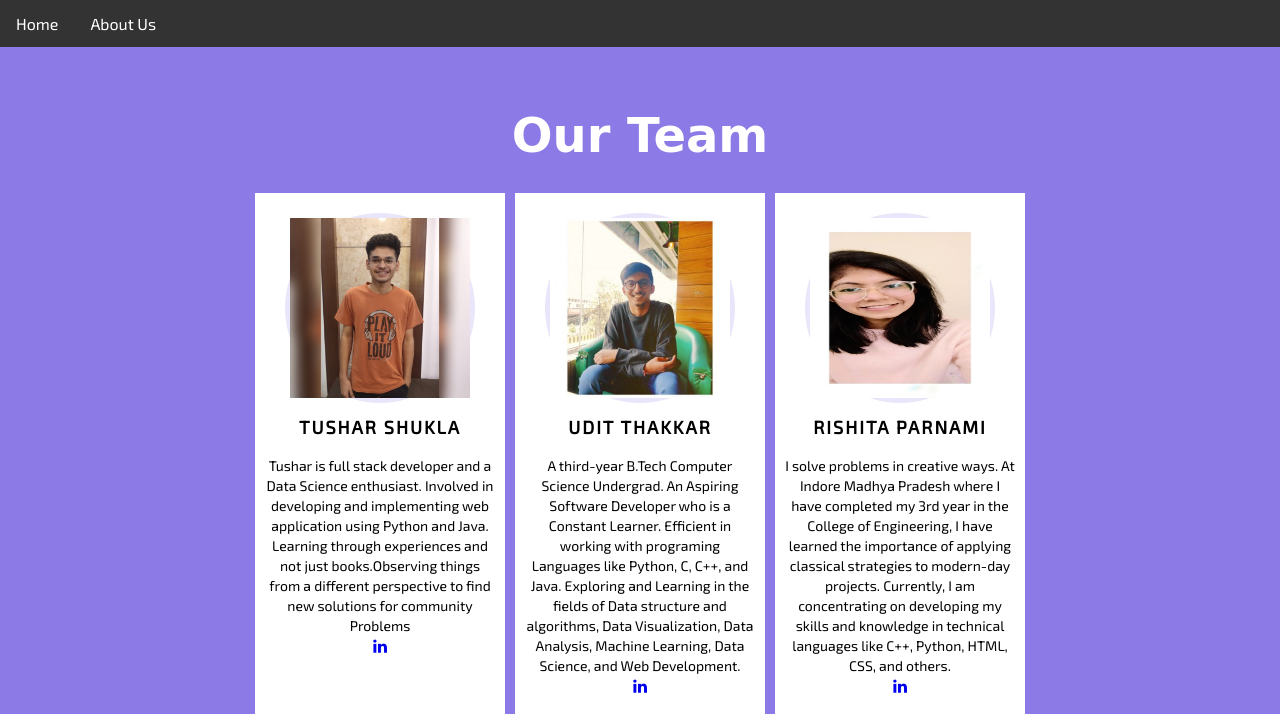
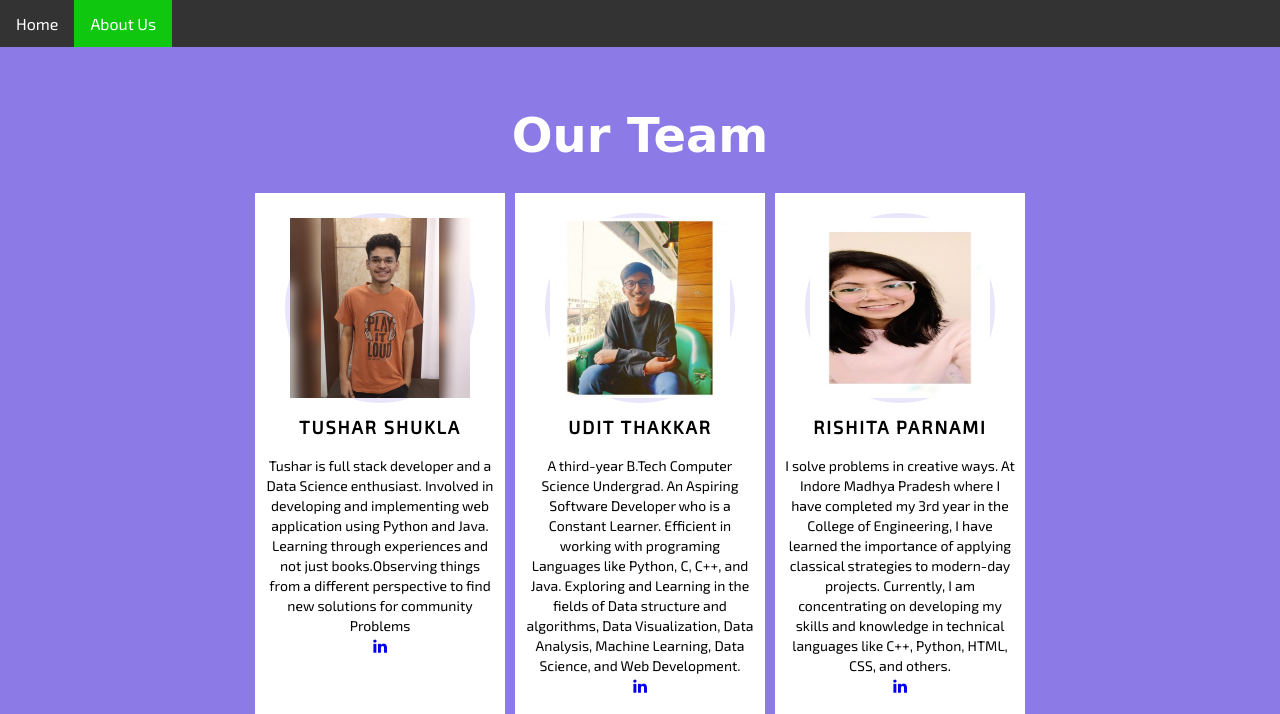
Before and after one commit to shuklatushar/INeuron-Flight-Fare-Prediction, a Flask app: page /about in a window 1280 px wide. Shown: the top 714 px of the page. Run offline with Flask 2, Linux system fonts and the light colour scheme; parts of the project's set-up code (start-up, migrations or seed data) failed here and were passed over; some libraries are stand-ins or nearby versions; some web fonts are replaced.

Commit message:
Update styles1.css

```diff
--- a/static/css/styles1.css
+++ b/static/css/styles1.css
@@ -31,6 +31,9 @@ padding: 14px 16px;
 text-decoration: none;
 }
 
+.active{
+  background-color: rgb(16, 199, 16);
+}
 
 .wrapper{
   margin-top: 60px;
```
